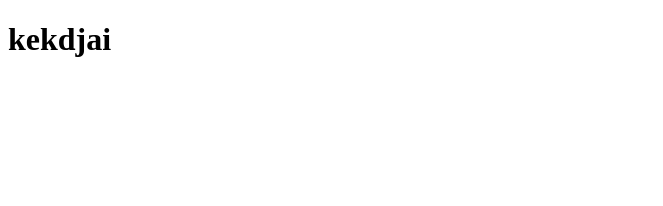
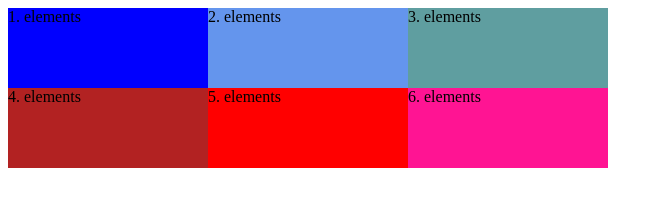
Before and after one commit to Ralfs004/learn-css-grid, a plain HTML site: page index.html in a window 1280 px wide. Shown: the whole page, without its empty margins (0-663 px from the left). Drawn offline with Linux system fonts and the light colour scheme.

Commit message:
grid layput added

```diff
--- a/index.html
+++ b/index.html
@@ -5,8 +5,16 @@
     <meta http-equiv="X-UA-Compatible" content="IE=edge">
     <meta name="viewport" content="width=device-width, initial-scale=1.0">
     <title>Document</title>
+    <link rel="stylesheet" href="style.css">
 </head>
 <body>
-    <h1>kekdjai</h1>
+    <div class="container">
+        <div class="item item-1">1. elements</div>
+        <div class="item item-2">2. elements</div>
+        <div class="item item-3">3. elements</div>
+        <div class="item item-4">4. elements</div>
+        <div class="item item-5">5. elements</div>
+        <div class="item item-6">6. elements</div>
+    </div>
 </body>
 </html>
--- /dev/null
+++ b/style.css
@@ -0,0 +1,24 @@
+.item-1 {
+background-color: blue;
+}
+.item-2 {
+    background-color:cornflowerblue
+}
+.item-3 {
+    background-color: cadetblue;
+}
+.item-4{
+    background-color: firebrick;
+}
+.item-5{
+    background-color:red
+}
+.item-6{
+    background-color: deeppink;
+}
+
+.container{
+    display: grid;
+    grid-template-columns: 200px 200px 200px;
+    grid-template-rows: 80px 80px;
+}
```
